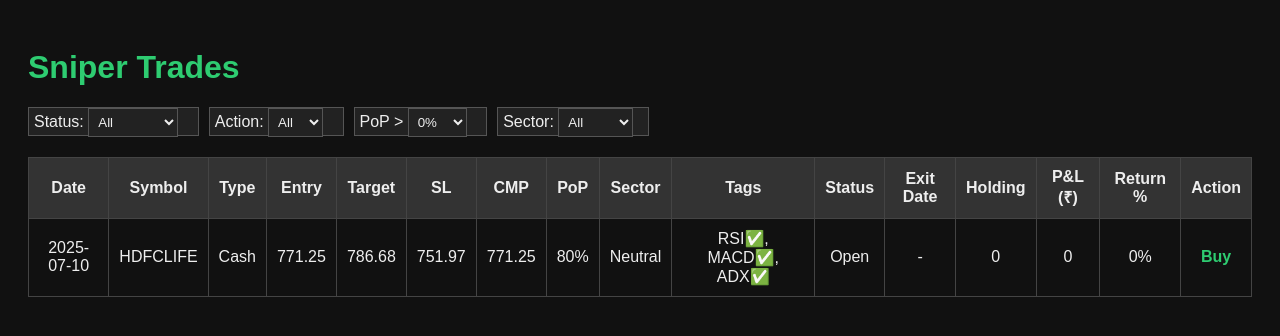
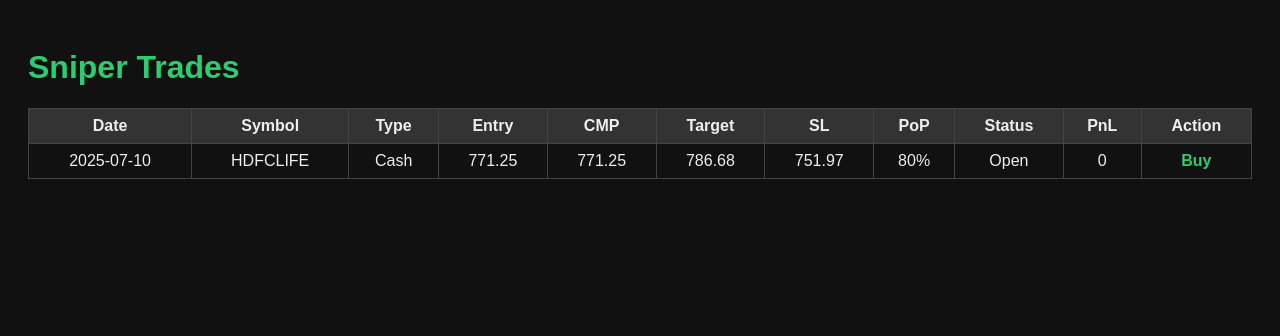
Before and after one commit to balakumar75/sniper-p2-dashboard, a Flask app: template templates/index.html in a window 1280 px wide. Shown: the top 336 px of the page. Run offline with Flask 3, Linux system fonts and the light colour scheme; the template is opened without the code that fills it, so the values that code supplies are empty.

Commit message:
Update index.html

```diff
--- a/templates/index.html
+++ b/templates/index.html
@@ -1,146 +1,65 @@
 <!DOCTYPE html>
 <html lang="en">
 <head>
-  <meta charset="UTF-8">
+  <meta charset="UTF-8" />
   <title>Sniper Trades</title>
   <style>
-    body { font-family: Arial, sans-serif; background-color: #111; color: #eee; padding: 20px; }
+    body { font-family: Arial; background: #111; color: #eee; padding: 20px; }
     h1 { color: #2ecc71; }
     table { width: 100%; border-collapse: collapse; margin-top: 20px; }
-    th, td { border: 1px solid #444; padding: 10px; text-align: center; }
-    th { background-color: #333; }
-    tr:nth-child(even) { background-color: #1a1a1a; }
+    th, td { border: 1px solid #444; padding: 8px; text-align: center; }
+    th { background: #333; }
+    tr:nth-child(even) { background: #1a1a1a; }
     .buy { color: #2ecc71; font-weight: bold; }
     .sell { color: #e74c3c; font-weight: bold; }
-    select, label { margin-right: 10px; padding: 5px; background-color: #222; color: #eee; border: 1px solid #555; }
   </style>
 </head>
 <body>
   <h1>Sniper Trades</h1>
-
-  <div>
-    <label>Status:
-      <select id="statusFilter" onchange="filterTable()">
-        <option>All</option>
-        <option>Open</option>
-        <option>Target Hit</option>
-        <option>SL Hit</option>
-      </select>
-    </label>
-
-    <label>Action:
-      <select id="actionFilter" onchange="filterTable()">
-        <option>All</option>
-        <option>Buy</option>
-        <option>Sell</option>
-      </select>
-    </label>
-
-    <label>PoP >
-      <select id="popFilter" onchange="filterTable()">
-        <option value="0">0%</option>
-        <option value="85">85%</option>
-        <option value="90">90%</option>
-      </select>
-    </label>
-
-    <label>Sector:
-      <select id="sectorFilter" onchange="filterTable()">
-        <option>All</option>
-      </select>
-    </label>
-  </div>
-
-  <table id="tradesTable" style="display: none;">
-    <thead>
-      <tr>
-        <th>Date</th><th>Symbol</th><th>Type</th><th>Entry</th><th>Target</th><th>SL</th><th>CMP</th><th>PoP</th>
-        <th>Sector</th><th>Tags</th><th>Status</th><th>Exit Date</th><th>Holding</th><th>P&L (₹)</th><th>Return %</th><th>Action</th>
-      </tr>
-    </thead>
-    <tbody id="tradesBody"></tbody>
-  </table>
-
-  <p id="noTrades">No trades found.</p>
+  <div id="trade-table">Loading trades...</div>
 
   <script>
-    let allTrades = [];
+    async function loadTrades() {
+      try {
+        const response = await fetch('/api/trades');
+        const trades = await response.json();
 
-    function filterTable() {
-      const statusFilter = document.getElementById("statusFilter").value;
-      const actionFilter = document.getElementById("actionFilter").value;
-      const popFilter = parseInt(document.getElementById("popFilter").value);
-      const sectorFilter = document.getElementById("sectorFilter").value;
-
-      const tbody = document.getElementById("tradesBody");
-      tbody.innerHTML = "";
-
-      const filtered = allTrades.filter(trade => {
-        const statusMatch = statusFilter === "All" || trade.status === statusFilter;
-        const actionMatch = actionFilter === "All" || trade.action === actionFilter;
-        const popValue = parseInt(trade.pop?.replace("%", "") || "0");
-        const popMatch = popValue >= popFilter;
-        const sectorMatch = sectorFilter === "All" || trade.sector === sectorFilter;
-        return statusMatch && actionMatch && popMatch && sectorMatch;
-      });
-
-      if (filtered.length === 0) {
-        document.getElementById("tradesTable").style.display = "none";
-        document.getElementById("noTrades").style.display = "block";
-      } else {
-        document.getElementById("tradesTable").style.display = "";
-        document.getElementById("noTrades").style.display = "none";
+        if (!trades.length) {
+          document.getElementById('trade-table').innerHTML = '<p>No trades found.</p>';
+          return;
         }
 
-      const uniqueSectors = new Set();
-      filtered.forEach(trade => {
-        uniqueSectors.add(trade.sector);
-        const row = document.createElement("tr");
-        row.innerHTML = `
+        let html = '<table><thead><tr>' +
+          '<th>Date</th><th>Symbol</th><th>Type</th><th>Entry</th><th>CMP</th>' +
+          '<th>Target</th><th>SL</th><th>PoP</th><th>Status</th><th>PnL</th><th>Action</th>' +
+          '</tr></thead><tbody>';
+
+        for (const trade of trades) {
+          html += `<tr>
             <td>${trade.date}</td>
             <td>${trade.symbol}</td>
             <td>${trade.type}</td>
             <td>${trade.entry}</td>
+            <td>${trade.cmp}</td>
             <td>${trade.target}</td>
             <td>${trade.sl}</td>
-          <td>${trade.cmp}</td>
             <td>${trade.pop}</td>
-          <td>${trade.sector}</td>
-          <td>${(trade.tags || []).join(", ")}</td>
             <td>${trade.status}</td>
-          <td>${trade.exit_date}</td>
-          <td>${trade.holding_days}</td>
-          <td>${trade.pnl}</td>
-          <td>${trade.return_pct}</td>
+            <td>${trade.pnl ?? '-'}</td>
             <td class="${trade.action === 'Buy' ? 'buy' : 'sell'}">${trade.action}</td>
-        `;
-        tbody.appendChild(row);
-      });
-
-      // Update sector filter options
-      const sectorSelect = document.getElementById("sectorFilter");
-      const selected = sectorSelect.value;
-      sectorSelect.innerHTML = '<option>All</option>';
-      [...new Set(allTrades.map(t => t.sector))].forEach(sec => {
-        const opt = document.createElement("option");
-        opt.value = sec;
-        opt.textContent = sec;
-        if (sec === selected) opt.selected = true;
-        sectorSelect.appendChild(opt);
-      });
+          </tr>`;
         }
 
-    // Initial load
-    fetch("/api/trades")
-      .then(res => res.json())
-      .then(data => {
-        allTrades = data;
-        filterTable();
-      })
-      .catch(err => {
-        document.getElementById("noTrades").textContent = "❌ Failed to load trades.";
-        console.error(err);
-      });
+        html += '</tbody></table>';
+        document.getElementById('trade-table').innerHTML = html;
+
+      } catch (err) {
+        document.getElementById('trade-table').innerHTML = '<p>❌ Failed to load trades.</p>';
+        console.error('Error fetching trades:', err);
+      }
+    }
+
+    loadTrades();
   </script>
 </body>
 </html>
```
Lines whose indentation alone changed are shown as unchanged.
